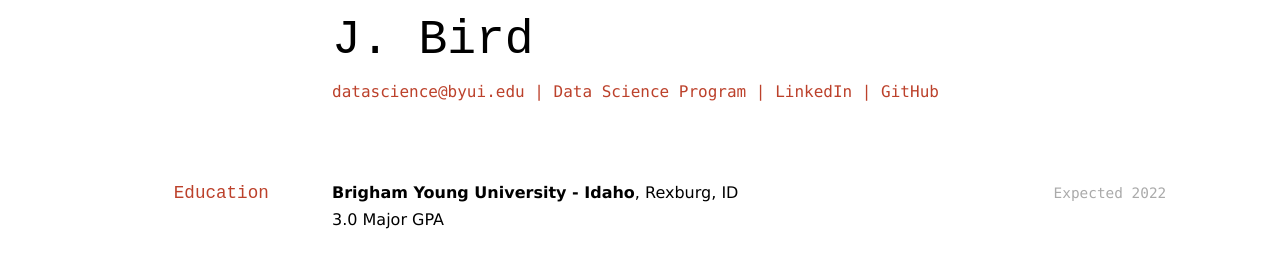
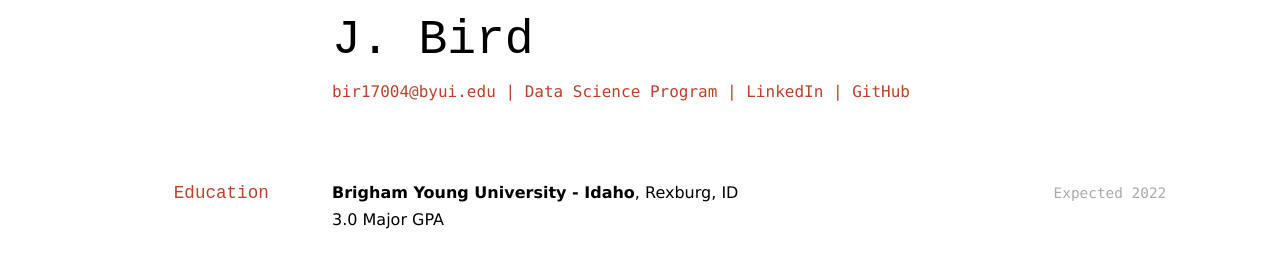
Before and after one commit to naBlueJay/BirdJ_resume, a Jekyll site: the page built from docs/index.md, in a window 1280 px wide. Shown: the top 274 px of the page. Built offline with Jekyll 4.4.1, drawn with Linux system fonts in a browser that asks for light colours.

Commit message:
changed email

```diff
--- a/docs/index.md
+++ b/docs/index.md
@@ -5,7 +5,7 @@ title: J. Bird Resume
 # J. Bird
 
 <div id="webaddress">
-<a href="bir17004@byui.edu">datascience@byui.edu</a>
+<a href="bir17004@byui.edu">bir17004@byui.edu</a>
 | <a href="https://byuidatascience.github.io/development.html">Data Science Program</a>
 | <a href="https://www.linkedin.com/groups/13537407/">LinkedIn</a>
 | <a href="https://github.com/byuids-resumes">GitHub</a>
```
